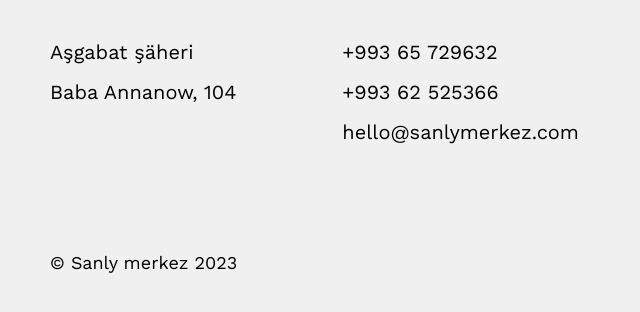
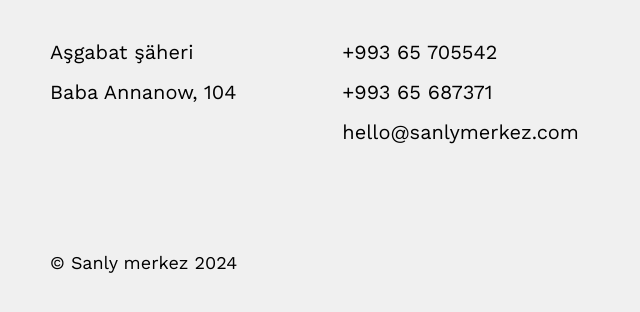
Before and after one commit to Meylis7/Sanly-Merkez-Web, a plain HTML site: page index.html in a window 1280 px wide. Shown: the part 3320-3632 px from the top of the page, 0-640 px from the left. Drawn offline with nearby package versions, Linux system fonts and the light colour scheme; a script that the page names is missing.

Commit message:
Update index.html

```diff
--- a/index.html
+++ b/index.html
@@ -292,8 +292,8 @@
         <div class="footer-links contact-content">
           <h1>Habarlaşmak</h1>
           <div class="footer-link-texts">
-            <a href="tel:+993 65 729632">+993 65 729632</a>
-            <a href="tel:+993 62 525366">+993 62 525366</a>
+            <a href="tel:+993 65 705542">+993 65 705542</a>
+            <a href="tel:+993 65 687371">+993 65 687371</a>
             <a href="mailto:hello@sanlymerkez.com">hello@sanlymerkez.com</a>
           </div>
         </div>
@@ -310,7 +310,7 @@
         </div>
       </div>
       <div class="footer-end-container">
-        <p>© Sanly merkez 2023</p>
+        <p>© Sanly merkez 2024</p>
         <p>Ähli hukuklary goralan</p>
       </div>
     </div>
```
